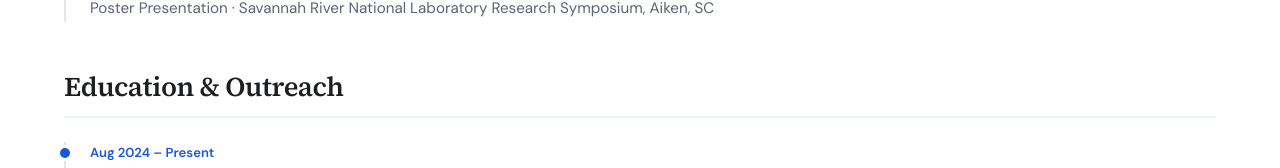
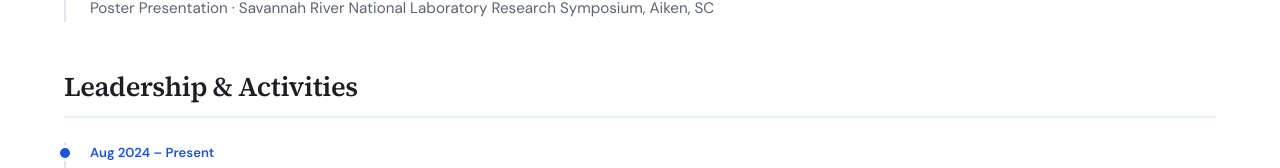
Before and after one commit to Valmohaugen/valmohaugen.github.io, a Next.js app: page /outreach in a window 1280 px wide. Shown: the part 546-714 px from the top of the page. Built offline with nearby package versions, Linux system fonts and the light colour scheme.

Commit message:
Rename the outreach Education section to Leadership & Activities
Match the CV heading for the same content.

```diff
--- a/app/outreach/page.tsx
+++ b/app/outreach/page.tsx
@@ -38,7 +38,7 @@ export default function OutreachPage() {
           </div>
 
           <div className="cv-section reveal">
-            <h2>Education &amp; Outreach</h2>
+            <h2>Leadership &amp; Activities</h2>
             <div className="timeline-item">
               <div className="timeline-date">Aug 2024 &ndash; Present</div>
               <div className="timeline-title">
```
